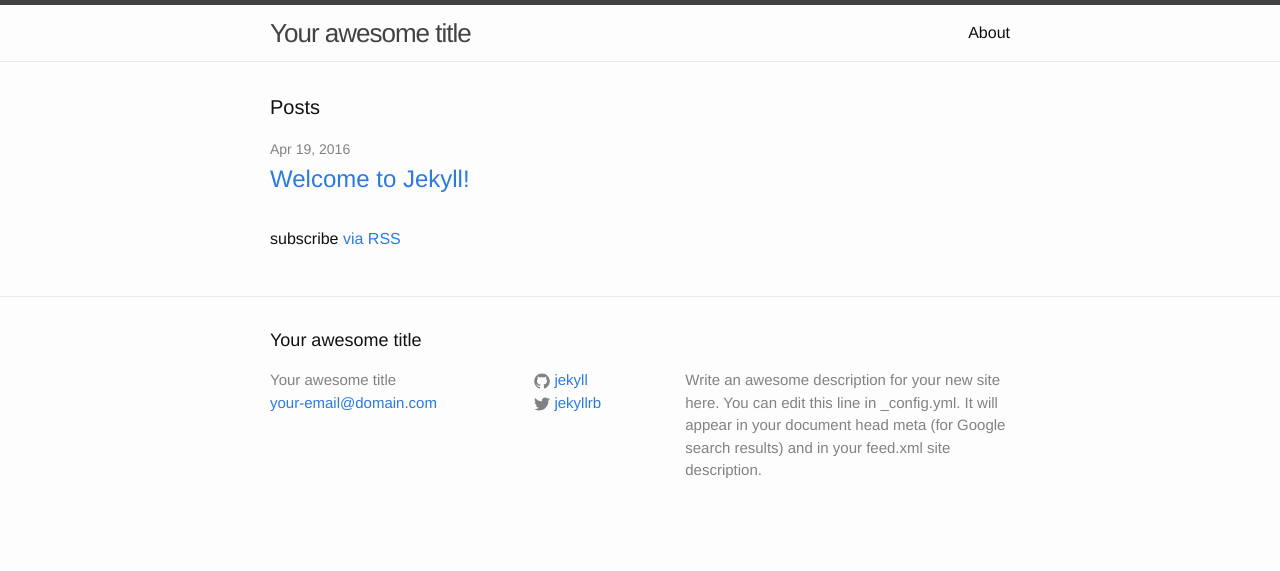
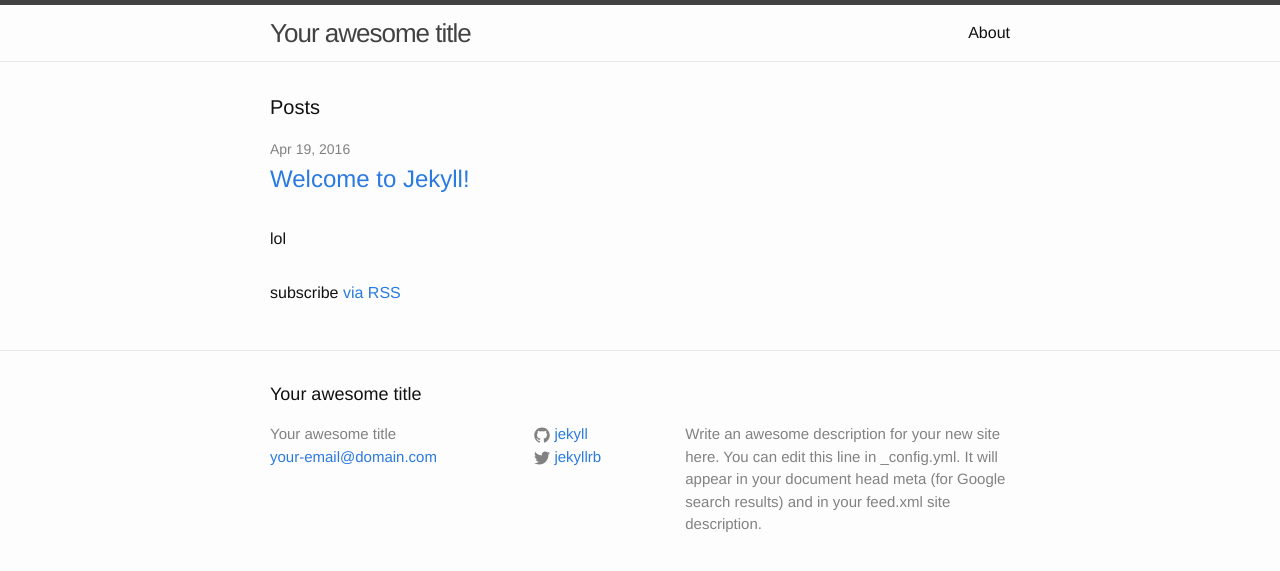
Before and after one commit to abhishek-kaushik/abhishek-kaushik.github.io, a Jekyll site: the page built from index.html, in a window 1280 px wide. Shown: the top 571 px of the page. Built offline with Jekyll 4.4.1, drawn with Linux system fonts in a browser that asks for light colours.

Commit message:
addling lol
Signed-off-by: Abhishek Kaushik <abhishek@perk.com>

```diff
--- a/index.html
+++ b/index.html
@@ -15,6 +15,7 @@ layout: default
           <a class="post-link" href="{{ post.url | prepend: site.baseurl }}">{{ post.title }}</a>
         </h2>
       </li>
+	<li>lol</li>
     {% endfor %}
   </ul>
 
```
